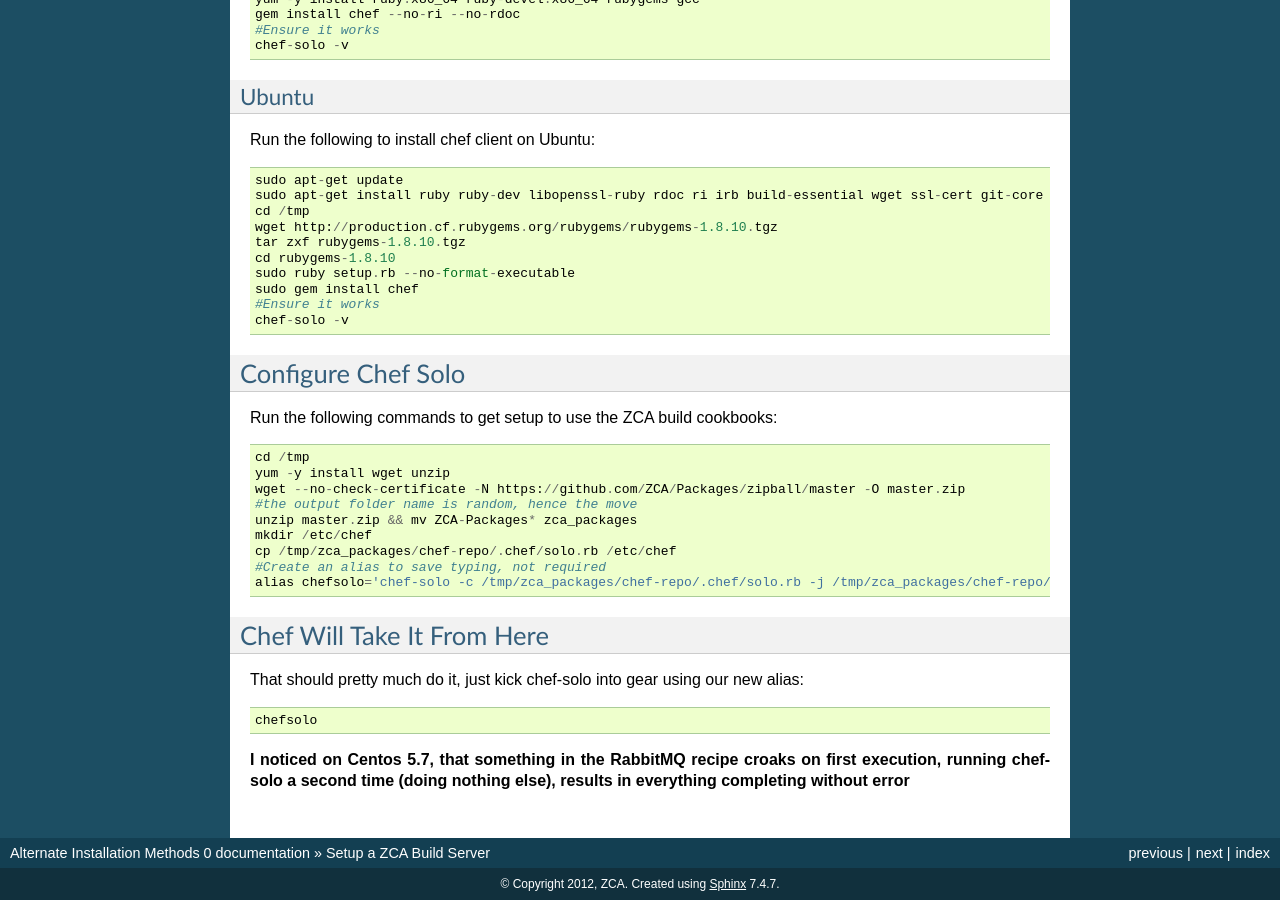
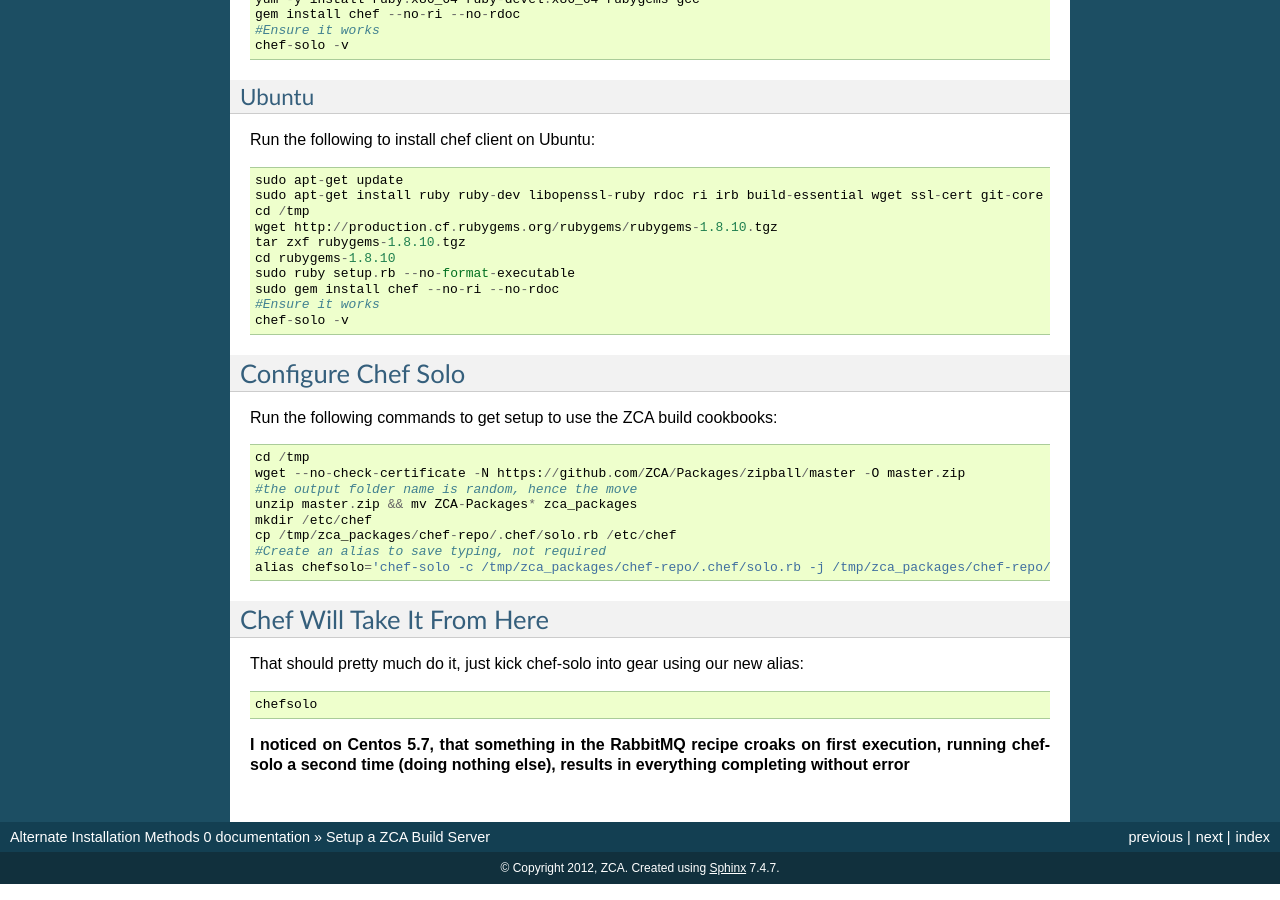
Before and after one commit to ZCA/Packages, a Sphinx documentation site: the page built from docs/setup_build_server.rst, in a window 1280 px wide and 900 px high, scrolled down 902 px. Built offline with Sphinx 7.4.7, drawn with Linux system fonts in a browser that asks for light colours; pages that are not in the unit, such as notebooks, are missing from menus.

Commit message:
cleanup documentation a little after running through it on Ubuntu

```diff
--- a/docs/setup_build_server.rst
+++ b/docs/setup_build_server.rst
@@ -51,7 +51,7 @@ Run the following to install chef client on Ubuntu::
    tar zxf rubygems-1.8.10.tgz
    cd rubygems-1.8.10
    sudo ruby setup.rb --no-format-executable
-   sudo gem install chef
+   sudo gem install chef --no-ri --no-rdoc
    #Ensure it works
    chef-solo -v
 
@@ -62,7 +62,6 @@ Run the following commands to get setup to use the ZCA build cookbooks::
 
 
    cd /tmp
-   yum -y install wget unzip
    wget --no-check-certificate -N https://github.com/ZCA/Packages/zipball/master -O master.zip
    #the output folder name is random, hence the move
    unzip master.zip && mv ZCA-Packages* zca_packages
```
